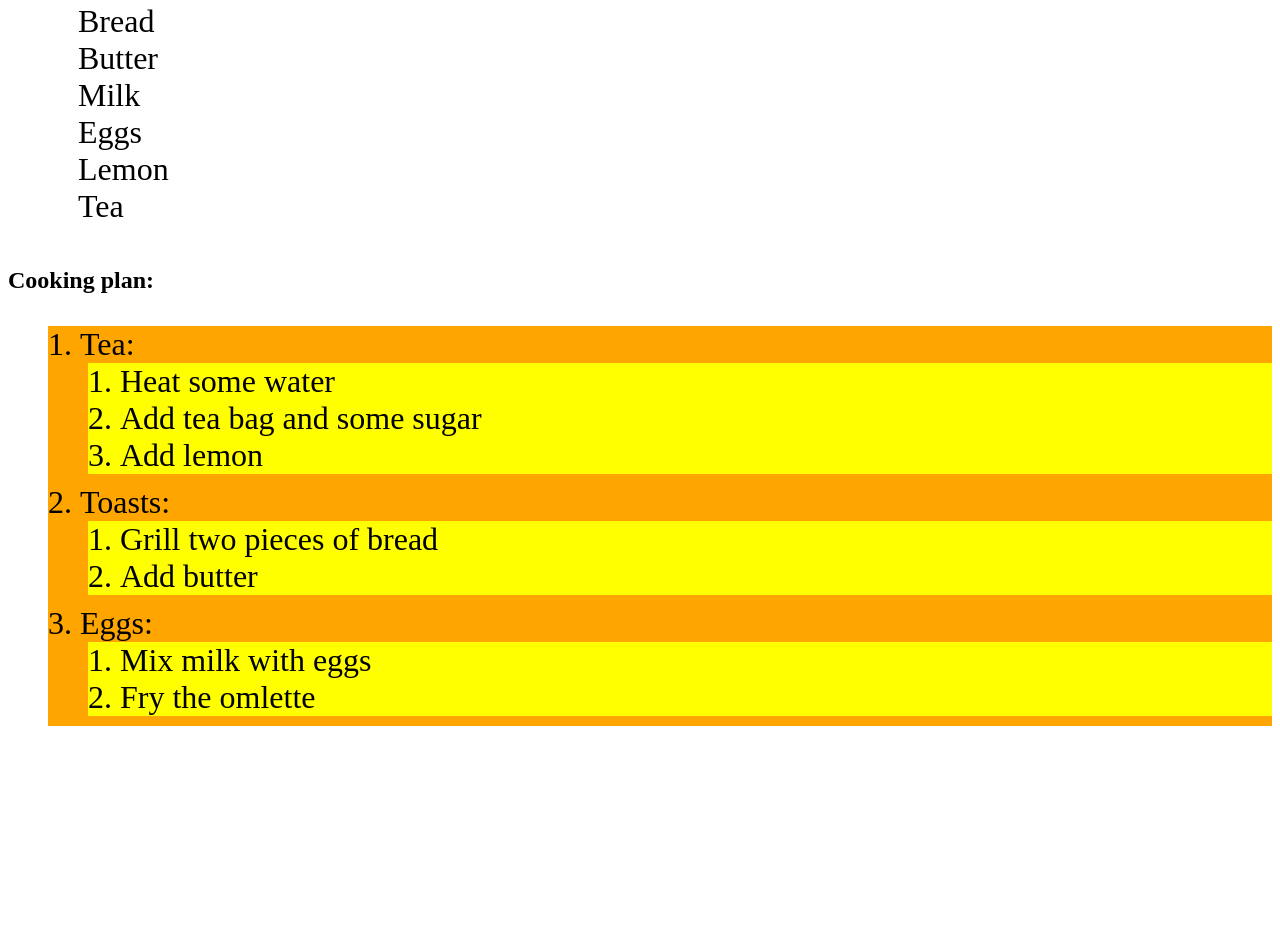
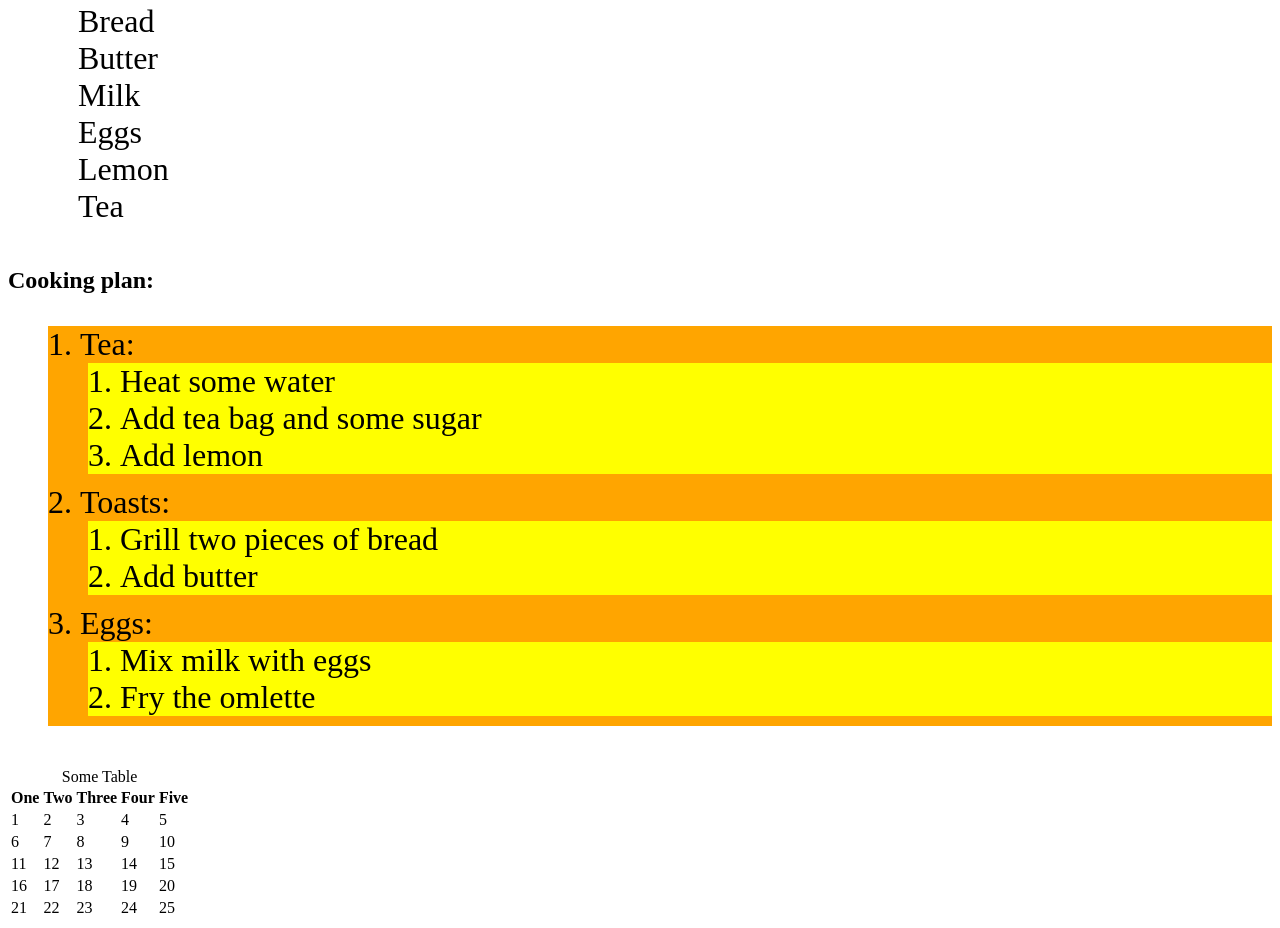
Before and after one commit to kovalliliya-tech/StudyRepo, a plain HTML site: page index.html in a window 1280 px wide. Shown: the part 399-1327 px from the top of the page. Before the commit the page ends 1167 px from the top, so only its background shows below. Drawn offline with Linux system fonts and the light colour scheme.

Commit message:
add table to the index.html

```diff
--- a/index.html
+++ b/index.html
@@ -1,21 +1,20 @@
 <!doctype html>
 <html lang="en">
-
   <head>
-  <meta charset="UTF-8">
-  <meta name="viewport" content="width=device-width, initial-scale=1.0">
+    <meta charset="UTF-8" />
+    <meta name="viewport" content="width=device-width, initial-scale=1.0" />
     <title>Shopping. Breakfast</title>
-  <link rel="stylesheet" href="style.css">
+    <link rel="stylesheet" href="style.css" />
   </head>
   <body>
     <h2>Shopping list:</h2>
     <ul id="shopping-list">
-    <li> <img src="./apple.jpg" alt="Опис зображення"> Bread</li>
-    <li > <img src="./apple.jpg" alt="Опис зображення"> Butter</li>
-    <li> <img src="./apple.jpg" alt="Опис зображення"> Milk</li>
-    <li> <img src="./apple.jpg" alt="Опис зображення"> Eggs</li>
-    <li> <img src="./apple.jpg" alt="Опис зображення"> Lemon</li>
-    <li> <img src="./apple.jpg" alt="Опис зображення"> Tea</li>
+      <li><img src="./apple.jpg" alt="Опис зображення" /> Bread</li>
+      <li><img src="./apple.jpg" alt="Опис зображення" /> Butter</li>
+      <li><img src="./apple.jpg" alt="Опис зображення" /> Milk</li>
+      <li><img src="./apple.jpg" alt="Опис зображення" /> Eggs</li>
+      <li><img src="./apple.jpg" alt="Опис зображення" /> Lemon</li>
+      <li><img src="./apple.jpg" alt="Опис зображення" /> Tea</li>
     </ul>
     <h2>Shopping list:</h2>
     <ul id="shopping-list">
@@ -37,18 +36,68 @@
           <li>Add lemon</li>
         </ol>
       </li>
-      <li>Toasts:
+      <li>
+        Toasts:
         <ol>
           <li>Grill two pieces of bread</li>
-          <li>Add butter </li>
+          <li>Add butter</li>
         </ol>
       </li>
-      <li>Eggs:
+      <li>
+        Eggs:
         <ol>
           <li>Mix milk with eggs</li>
-          <li>Fry  the omlette</li>
+          <li>Fry the omlette</li>
         </ol>
       </li>
     </ol>
+
+    <table>
+      <caption>
+        Some Table
+      </caption>
+      <tr>
+        <th>One</th>
+        <th>Two</th>
+        <th>Three</th>
+        <th>Four</th>
+        <th>Five</th>
+      </tr>
+      <tr>
+        <td>1</td>
+        <td>2</td>
+        <td>3</td>
+        <td>4</td>
+        <td>5</td>
+      </tr>
+      <tr>
+        <td>6</td>
+        <td>7</td>
+        <td>8</td>
+        <td>9</td>
+        <td>10</td>
+      </tr>
+      <tr>
+        <td>11</td>
+        <td>12</td>
+        <td>13</td>
+        <td>14</td>
+        <td>15</td>
+      </tr>
+      <tr>
+        <td>16</td>
+        <td>17</td>
+        <td>18</td>
+        <td>19</td>
+        <td>20</td>
+      </tr>
+      <tr>
+        <td>21</td>
+        <td>22</td>
+        <td>23</td>
+        <td>24</td>
+        <td>25</td>
+      </tr>
+    </table>
   </body>
 </html>
```
Lines whose indentation alone changed are shown as unchanged.
